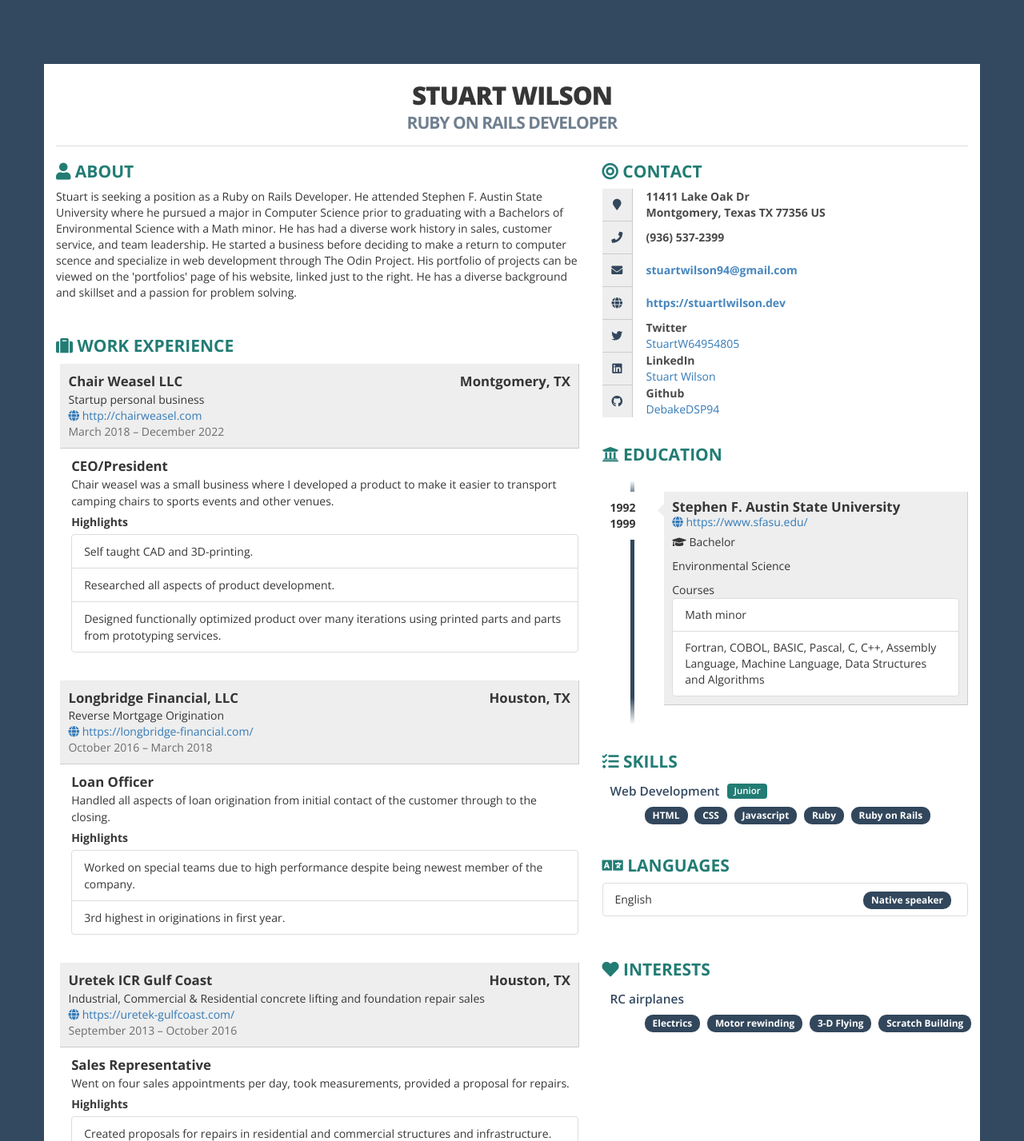
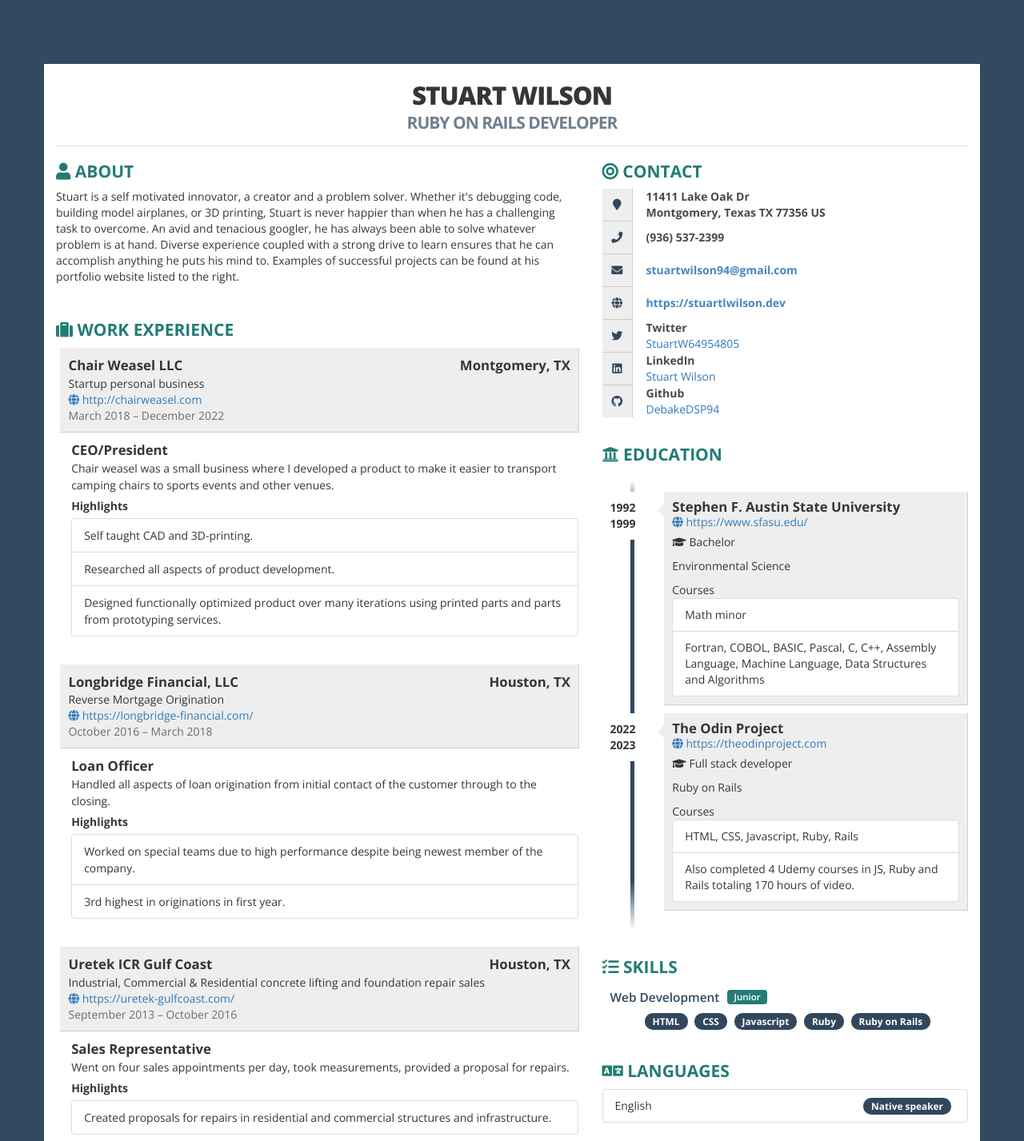
Before and after one commit to DebakeDSP94/kendall-herink-resume, a plain HTML site: page index.html in a window 1280 px wide. Shown: the top 1427 px of the page at 80% size. Drawn offline with nearby package versions, Linux system fonts and the light colour scheme.

Commit message:
updated resume

```diff
--- a/index.html
+++ b/index.html
@@ -434,7 +434,7 @@ blockquote,
           <!-- ABOUT ME -->
           <div class="box">
             <h2><i class="fas fa-user ico"></i> About</h2>
-            <p>Stuart is seeking a position as a Ruby on Rails Developer. He attended Stephen F. Austin State University where he pursued a major in Computer Science prior to graduating with a Bachelors of Environmental Science with a Math minor. He has had a diverse work history in sales, customer service, and team leadership.  He started a business before deciding to make a return to computer scence and specialize in web development through The Odin Project. His portfolio of projects can be viewed on the 'portfolios' page of his website, linked just to the right. He has a diverse background and skillset and a passion for problem solving.</p>
+            <p>Stuart is a self motivated innovator, a creator and a problem solver. Whether it's debugging code, building model airplanes, or 3D printing, Stuart is never happier than when he has a challenging task to overcome. An avid and tenacious googler, he has always been able to solve whatever problem is at hand. Diverse experience coupled with a strong drive to learn ensures that he can accomplish anything he puts his mind to.  Examples of successful projects can be found at his portfolio website listed to the right.</p>
           </div>
           <!-- WORK EXPERIENCE -->
           <div class="box">
@@ -728,6 +728,23 @@ blockquote,
                     </ul>
                 </div>
               </li>
+              <li>
+                <div class="year pull-left">2022 2023</div>
+                <div class="description pull-right">
+                  <h3>The Odin Project</h3>
+                  <div class="where"></div>
+                  <div class="address">
+                    <a href="https:&#x2F;&#x2F;theodinproject.com" target= "_blank"><i class="fas fa-globe ico"></i> https:&#x2F;&#x2F;theodinproject.com</a>
+                  </div>
+                  <p><i class= "fas fa-graduation-cap ico"></i> Full stack developer</p>
+                  <p>Ruby on Rails</p>
+                    <div>Courses</div>
+                    <ul class="list-group">
+                      <li class="list-group-item">HTML, CSS, Javascript, Ruby, Rails</li>
+                      <li class="list-group-item">Also completed 4 Udemy courses in JS, Ruby and Rails totaling 170 hours of video.</li>
+                    </ul>
+                </div>
+              </li>
             </ul>
           </div>
           <!-- SKILLS -->
```
